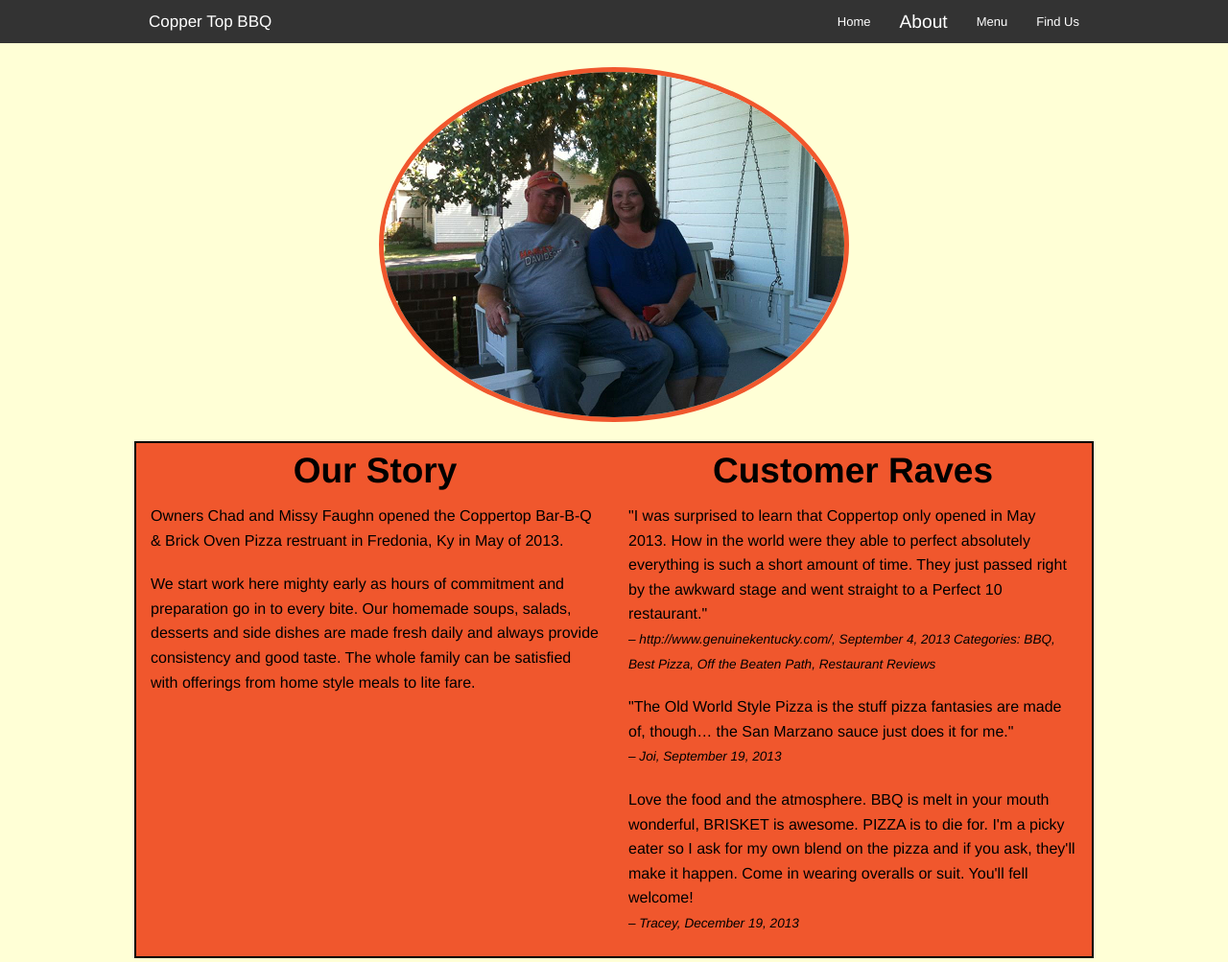
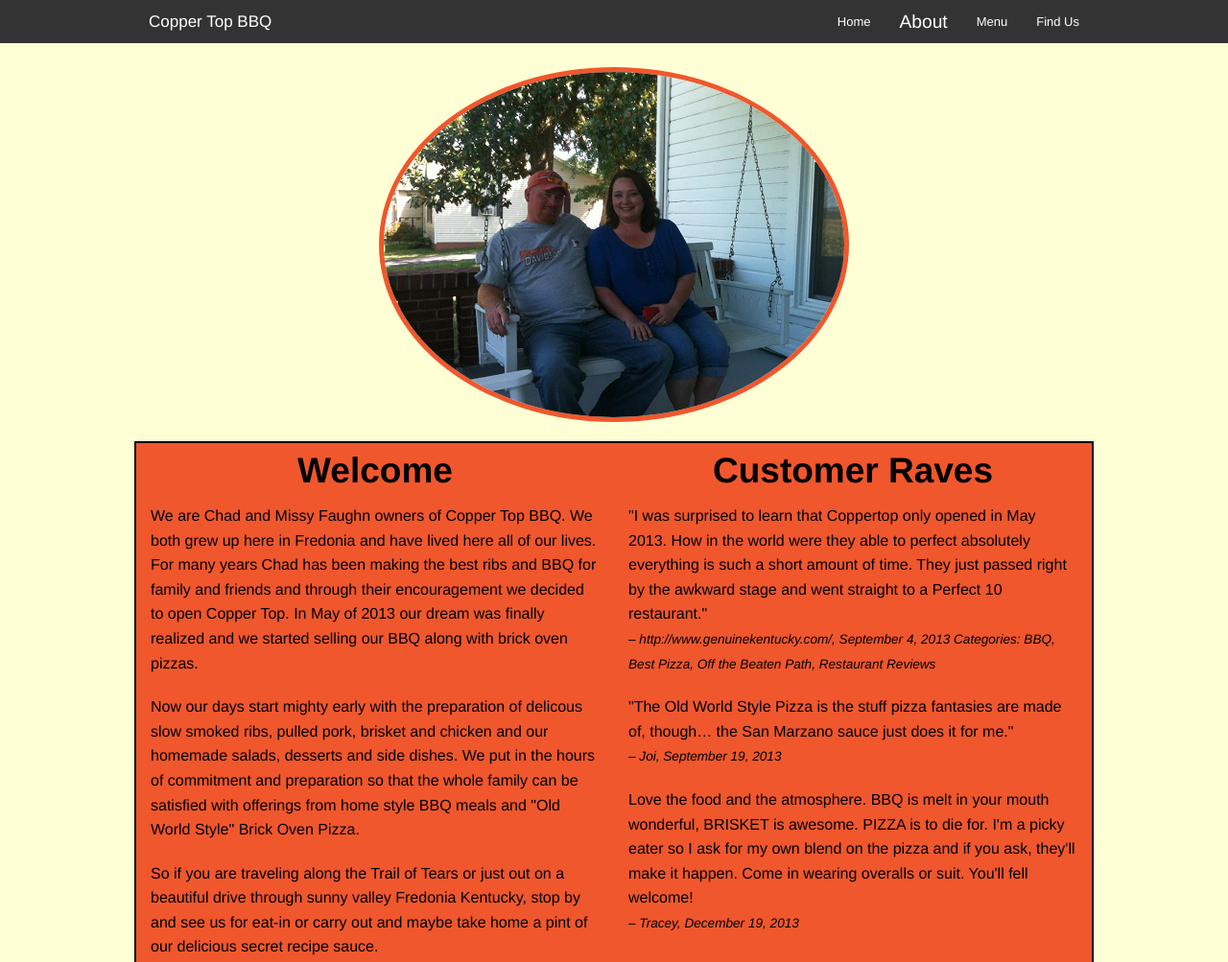
Before and after one commit to long1962/gh-pages, a plain HTML site: page about.html in a window 1280 px wide. Shown: the top 1003 px of the page at 96% size. Drawn offline with Linux system fonts and the light colour scheme.

Commit message:
Added to the Welcome page

```diff
--- a/about.html
+++ b/about.html
@@ -47,9 +47,10 @@
 <!--About Missy & Chad section -->
     <div class="row indexInfo overlay">
       <div class="medium-6 columns">
-        <h2>Our Story</h2>
-        <p>Owners Chad and Missy Faughn opened the Coppertop Bar-B-Q & Brick Oven Pizza restruant in Fredonia, Ky in May of 2013.</p>
-        <p>We start work here mighty early as hours of commitment and preparation go in to every bite. Our homemade soups, salads, desserts and side dishes are made fresh daily and always provide consistency and good taste. The whole family can be satisfied with offerings from home style meals to lite fare.</p>
+        <h2>Welcome</h2>
+        <p>We are Chad and Missy Faughn owners of Copper Top BBQ.  We both grew up here in Fredonia and have lived here all of our lives.  For many years Chad has been making the best ribs and BBQ for family and friends and through their encouragement we decided to open Copper Top.   In May of 2013 our dream was finally realized and we started selling our BBQ along with brick oven pizzas.</p>
+        <p>Now our days start mighty early with the preparation of delicous slow smoked ribs, pulled pork, brisket and chicken and our homemade salads, desserts and side dishes.  We put in the hours of commitment and preparation so that the whole family can be satisfied with offerings from home style BBQ meals and "Old World Style" Brick Oven Pizza.</p>
+        <p>So if you are traveling along the Trail of Tears or just out on a beautiful drive through sunny valley Fredonia Kentucky, stop by and see us for eat-in or carry out and maybe take home a pint of our delicious secret recipe sauce.</p>
       </div>
       <div class="medium-6 columns">
         <h2>Customer Raves</h2>
```
